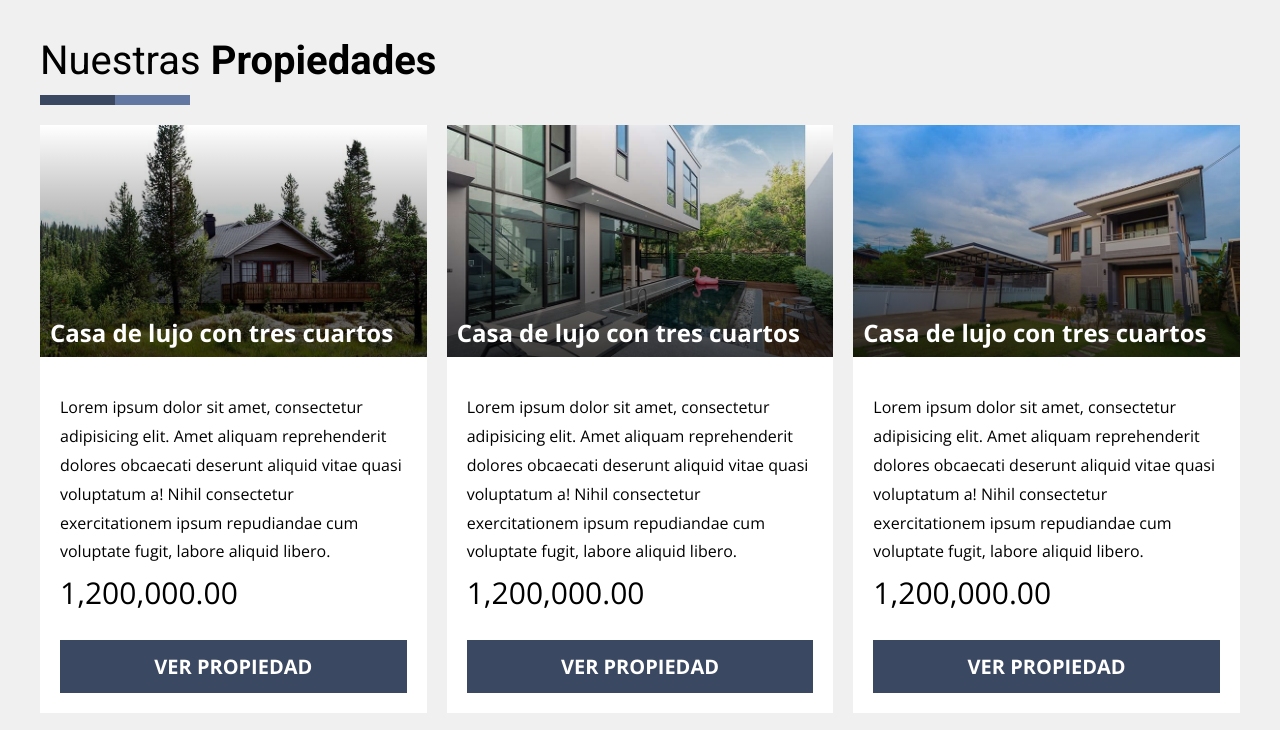
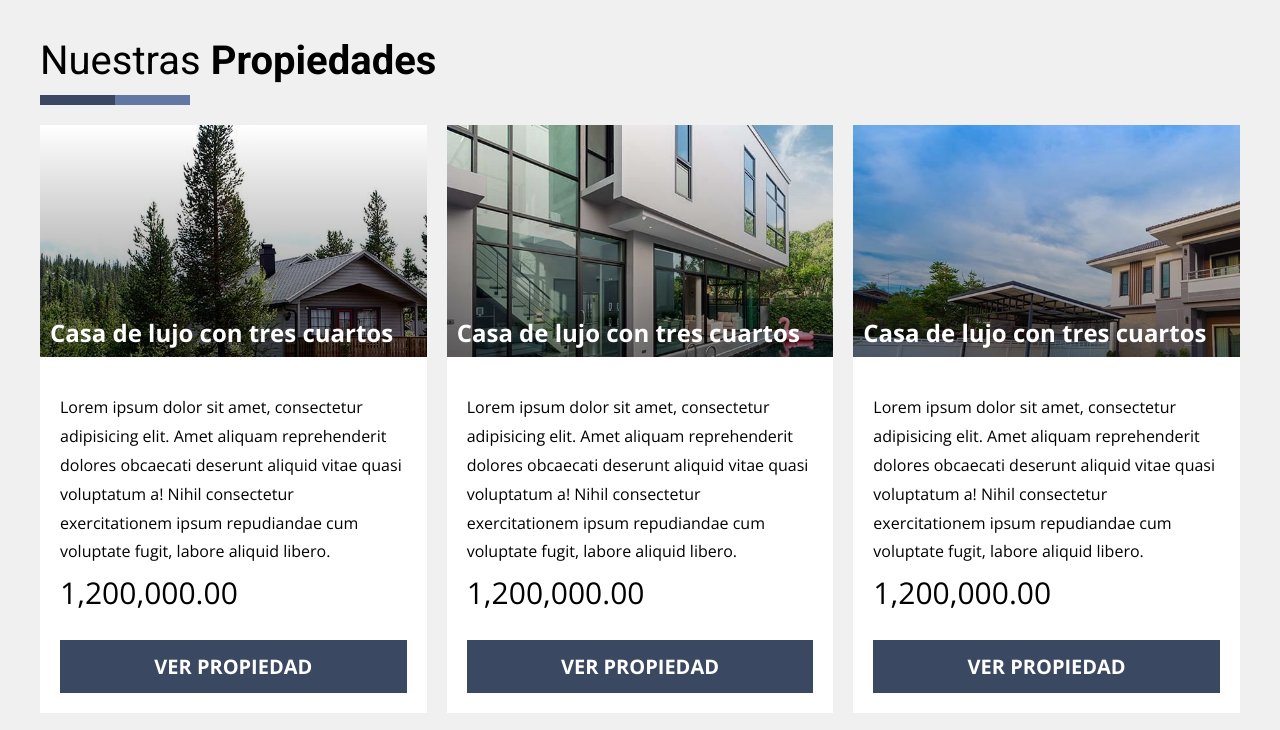
Before and after one commit to Eli421/real-state, a website: page index.html in a window 1280 px wide. Shown: the part 740-1470 px from the top of the page. Drawn offline with nearby package versions, Linux system fonts and the light colour scheme.

Commit message:
efecto de JS agregado en las imagenes

```diff
--- a/index.html
+++ b/index.html
@@ -286,5 +286,7 @@
       <p class="footer__copyright">Todos los derechos reservados
       Real State</p>
     </footer>
+
+    <script src="js/app.js"></script>
   </body>
 </html>
--- /dev/null
+++ b/js/app.js
@@ -0,0 +1,10 @@
+
+const imagenes = document.querySelectorAll('.propiedad__imagen');
+
+window.addEventListener('scroll', () => {
+    const scroll = this.scrollY / -20;
+
+    imagenes.forEach( (imagen) => {
+        imagen.style.backgroundPositionY = `${scroll}px`
+    })
+});
--- a/src/scss/ui/contenido/_propiedades.scss
+++ b/src/scss/ui/contenido/_propiedades.scss
@@ -25,8 +25,7 @@
 
     &__imagen {
         aspect-ratio: 10 / 6;
-        background-size: cover;
-
+        background-size: auto 150%;
         position: relative;
     }
 
```
Also changed, not shown: build/css/app.css, 1 other file.
